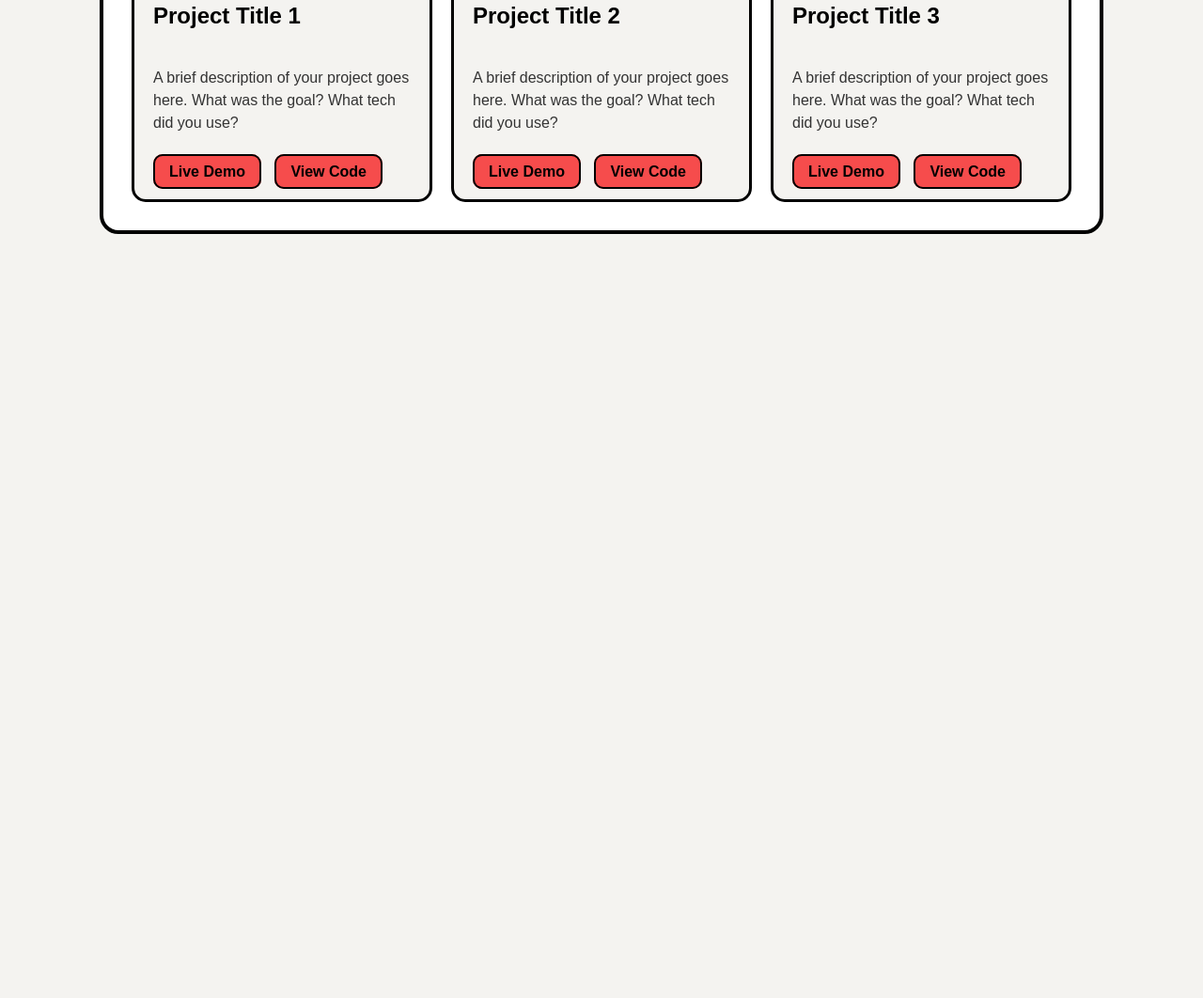
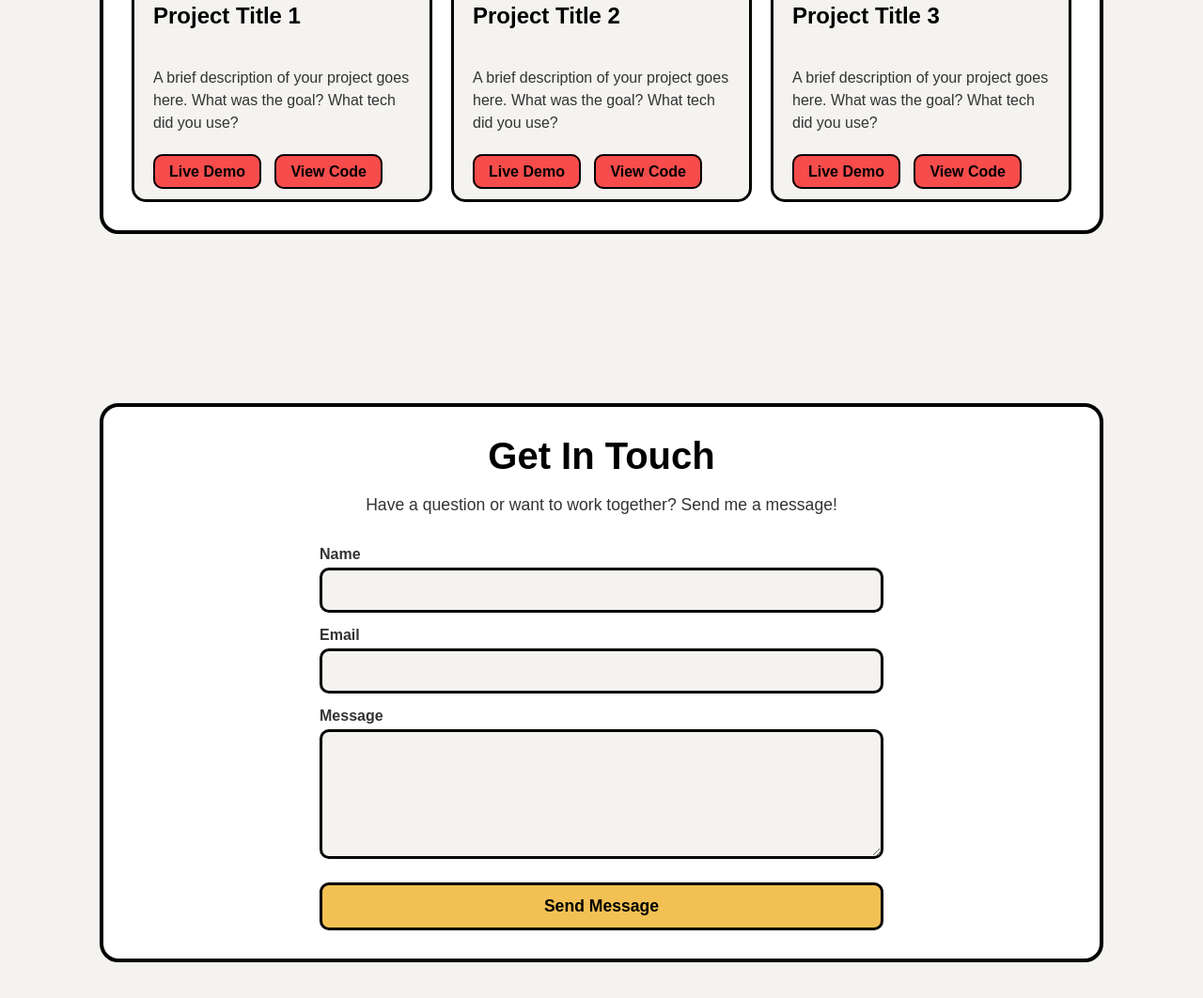
Before and after one commit to VEDANg04/My-Portfolio, a plain HTML site: page index.html in a window 1280 px wide. Shown: the part 1341-2403 px from the top of the page at 94% size. Before the commit the page ends 1650 px from the top, so only its background shows below. Drawn offline with Linux system fonts and the light colour scheme.

Commit message:
add contact page section and form

```diff
--- a/index.html
+++ b/index.html
@@ -79,6 +79,28 @@
             </div>
         </section>
 
+        <!-- CONTACT SECTION -->
+        <section id="contact" class="content-section">
+            <h2 class="section-title">Get In Touch</h2>
+            <p class="contact-subtitle">Have a question or want to work together? Send me a message!</p>
+
+            <form class="contact-form">
+                <div class="form-group">
+                    <label for="name">Name</label>
+                    <input type="text" id="name" name="name" required>
+                </div>
+                <div class="form-group">
+                    <label for="email">Email</label>
+                    <input type="email" id="email" name="email" required>
+                </div>
+                <div class="form-group">
+                    <label for="message">Message</label>
+                    <textarea id="message" name="message" rows="6" required></textarea>
+                </div>
+                <button type="submit" class="btn-submit">Send Message</button>
+            </form>
+        </section>
+
         </main>
 
 </body>
--- a/style.css
+++ b/style.css
@@ -214,3 +214,59 @@ nav .social-links a {
 nav .social-links a:hover {
     color: #555; /* Adds a simple grey hover effect */
 }
+
+/* ======== CONTACT SECTION STYLING ======== */
+
+.contact-subtitle {
+    font-size: 1.1rem;
+    line-height: 1.6;
+    text-align: center;
+    max-width: 600px;
+    margin: -15px auto 30px auto; /* Pulls it closer to the title */
+}
+
+.contact-form {
+    display: flex;
+    flex-direction: column;
+    max-width: 600px;
+    margin: 0 auto;
+    gap: 15px;
+}
+
+.form-group {
+    display: flex;
+    flex-direction: column;
+}
+
+.form-group label {
+    font-size: 1rem;
+    font-weight: 600;
+    margin-bottom: 5px;
+}
+
+.form-group input,
+.form-group textarea {
+    font-size: 1rem;
+    padding: 12px;
+    border: 3px solid #000;
+    border-radius: 10px;
+    background-color: #f4f3f0;
+    font-family: Arial, sans-serif; /* Ensures font matches */
+}
+
+.btn-submit {
+    font-size: 1.1rem;
+    font-weight: 600;
+    color: #000;
+    background-color: #f3c153; /* Mustard yellow */
+    padding: 12px 20px;
+    border-radius: 10px;
+    border: 3px solid #000;
+    cursor: pointer;
+    transition: background-color 0.2s;
+    margin-top: 10px;
+}
+
+.btn-submit:hover {
+    background-color: #e0b04c;
+}
```
